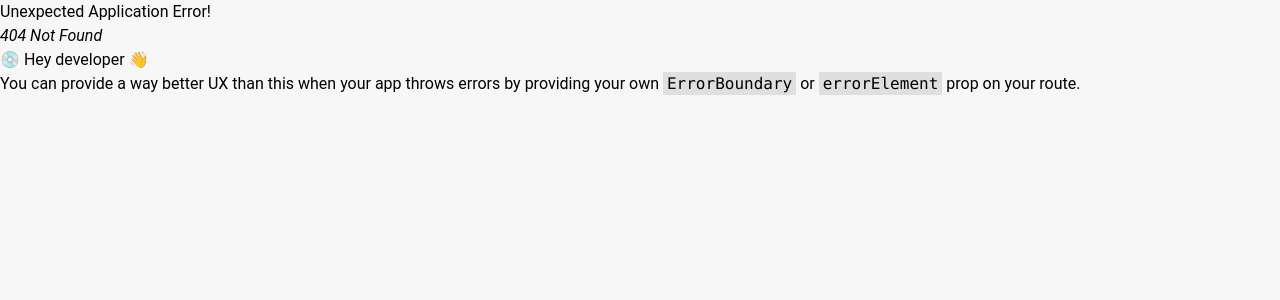
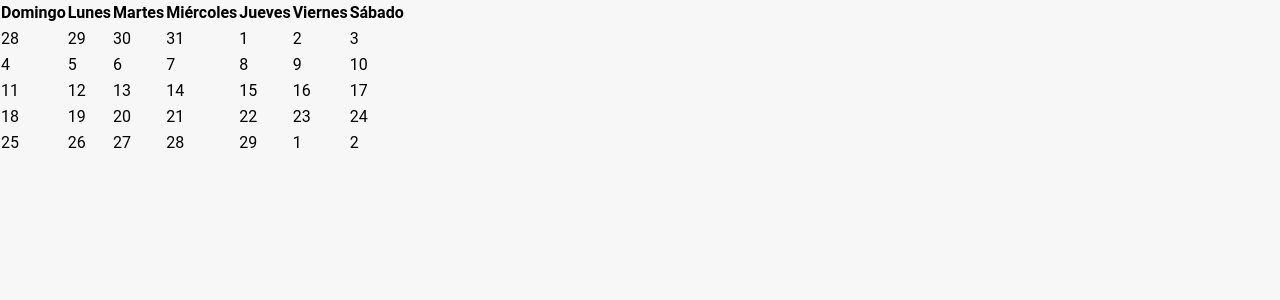
Before and after one commit to LasPepitas/Odontologica, a React (Vite) app in the folder client/: page /horarios in a window 1280 px wide. Before the commit this address had no page. Shown: the top 300 px of the page. Built offline with nearby package versions, Linux system fonts and the light colour scheme; sample sign-in values are in the browser's storage; a web font is replaced by a local one.

Commit message:
feat: Add HorariosTable component for displaying weekly schedule

```diff
--- a/client/package.json
+++ b/client/package.json
@@ -13,6 +13,7 @@
         "@auth0/auth0-react": "^2.2.4",
         "@reduxjs/toolkit": "^2.2.3",
         "axios": "1.6.8",
+        "dayjs": "^1.11.11",
         "nodemon": "^3.1.0",
         "react": "18.2.0",
         "react-dom": "18.2.0",
--- /dev/null
+++ b/client/src/pages/Dashboard/Horarios/HorariosTable.jsx
@@ -0,0 +1,31 @@
+import { getDaysMonth } from '../../../utilities';
+const HorariosTable = () => {
+    return (
+        <section>
+            <table>
+                <thead>
+                    <tr>
+                        <th>Domingo</th>
+                        <th>Lunes</th>
+                        <th>Martes</th>
+                        <th>Miércoles</th>
+                        <th>Jueves</th>
+                        <th>Viernes</th>
+                        <th>Sábado</th>
+                    </tr>
+                </thead>
+                <tbody>
+                    {getDaysMonth(1).map((week, index) => (
+                        <tr key={index}>
+                            {week.map((day, index) => (
+                                <td key={index}>{day.format('D')}</td>
+                            ))}
+                        </tr>
+                    ))}
+                </tbody>
+            </table>
+        </section>
+    );
+};
+
+export default HorariosTable;
--- /dev/null
+++ b/client/src/utilities/index.js
@@ -0,0 +1,22 @@
+import dayjs from 'dayjs';
+import { es } from 'dayjs/locale/es';
+
+dayjs.locale('es');
+
+export function getDaysMonth(month = dayjs().month()) {
+    // Redondea el mes al valor entero más cercano
+    month = Math.floor(month);
+    const currentYear = dayjs().year();
+    const firstDay = dayjs(new Date(currentYear, month, 1)).day();
+    let currentMonth = 0 - firstDay;
+
+    const daysMatrix = new Array(5).fill([]).map(() => {
+        return new Array(7).fill(null).map(() => {
+            currentMonth++;
+            // Crea un objeto dayjs para representar cada día del mes
+            return dayjs(new Date(currentYear, month, currentMonth));
+        });
+    });
+
+    return daysMatrix;
+}
```
Also changed, not shown: client/src/routes/index.routes.jsx (+18 -16 lines), 1 other file (tests, documents, lock files or other folders).
